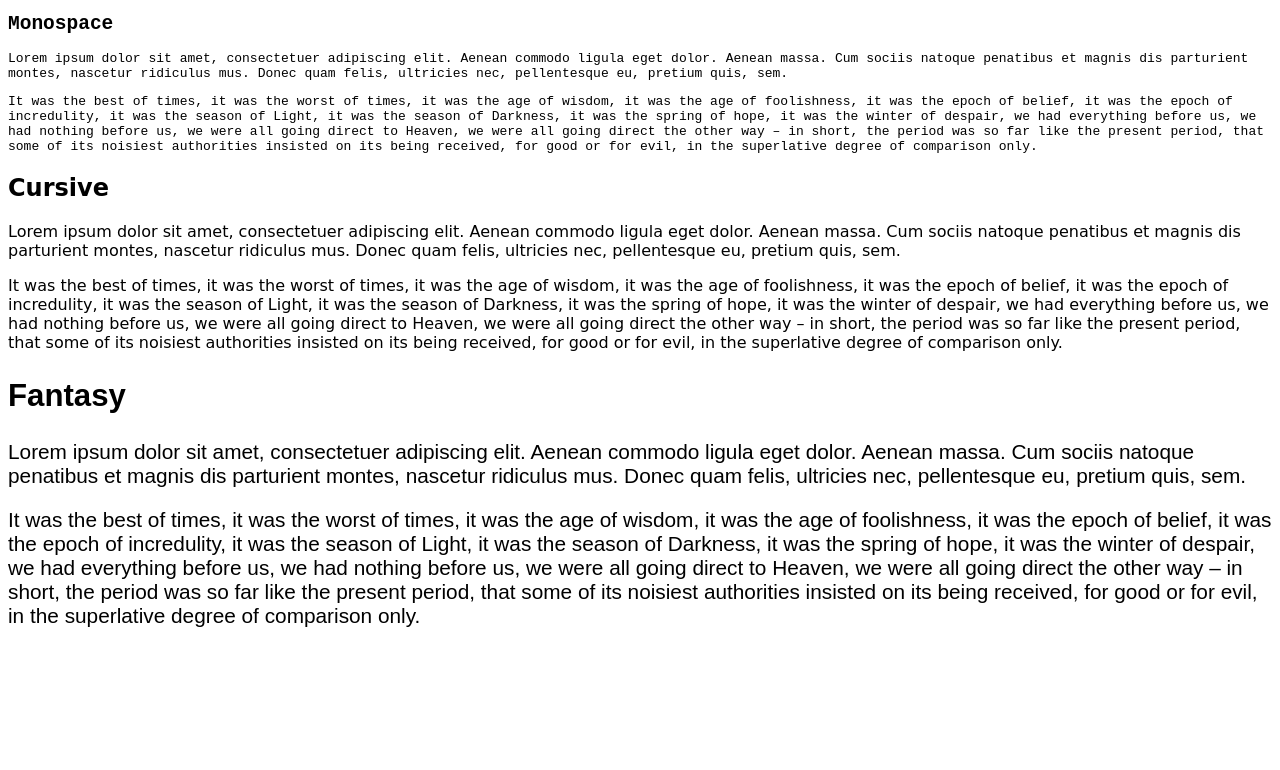
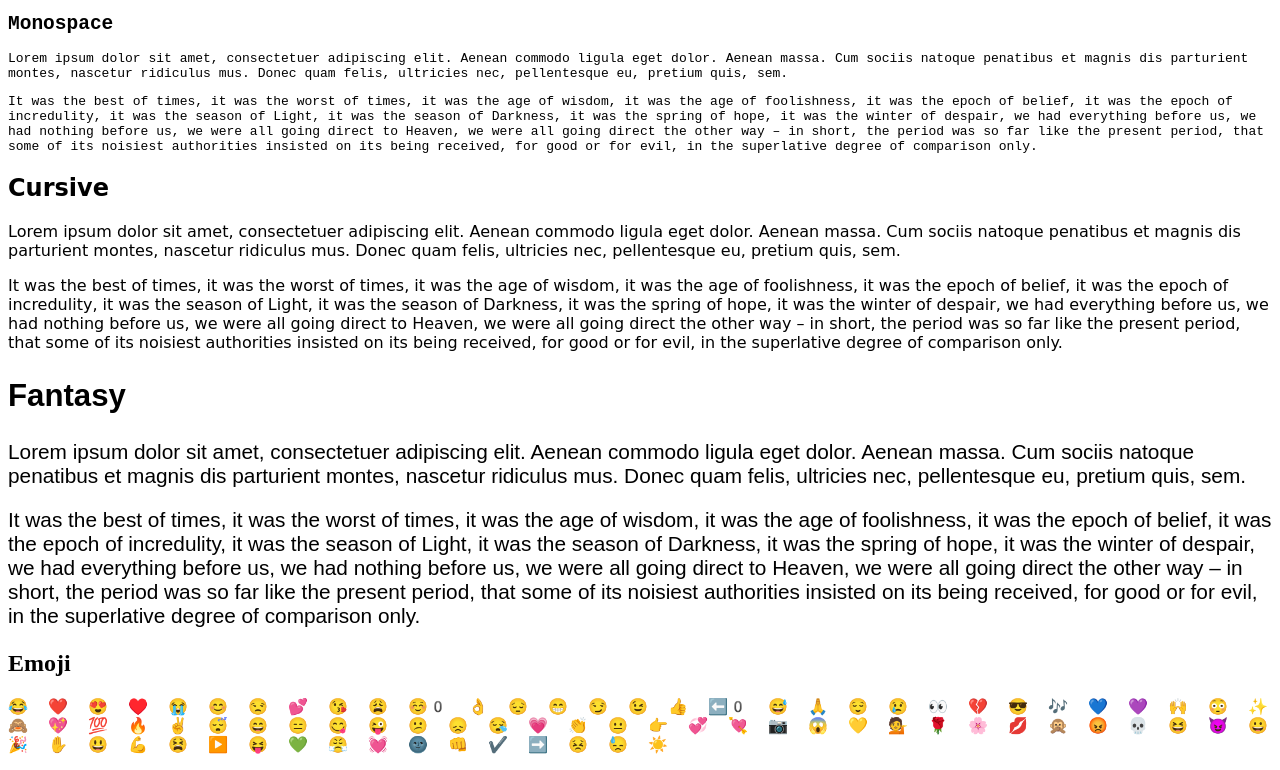
Before and after one commit to meskarune/meskarune.github.io, a plain HTML site: page demos/fonttest.html in a window 1280 px wide. Shown: the part 446-1216 px from the top of the page. Before the commit the page ends 1095 px from the top, so only its background shows below. Drawn offline with Linux system fonts and the light colour scheme.

Commit message:
added emoji to font test

```diff
--- a/demos/fonttest.html
+++ b/demos/fonttest.html
@@ -3,7 +3,7 @@
 <html>
   <head>
     <meta charset="utf-8">
-    <title>Font Test</title>
+    <title>Font Test - Default Browser Fonts</title>
     <meta name="viewport" content="width=device-width,initial-scale=1">
     <style>
     </style>
@@ -107,5 +107,12 @@
       insisted on its being received, for good or for evil, in
       the superlative degree of comparison only.</p>
     </article>
+    <article style="font-family:emoji;">
+      <h2>Emoji</h2>
+      <p>😂 ❤️ 😍 ♥️ 😭 😊 😒 💕 😘 😩 ☺️0 👌 😔 😁 😏 😉 👍 ⬅️0 😅 🙏 😌 😢 👀 💔
+      😎 🎶 💙 💜 🙌 😳 ✨ 🙈 💖 💯 🔥 ✌️ 😴 😄 😑 😋 😜 😕 😞 😪 💗 👏 😐 👉 💞
+      💘 📷 😱 💛 💁 🌹 🌸 💋 🙊 😡 💀 😆 😈 😀 🎉 ✋ 😃 💪 😫 ▶️ 😝 💚 😤 💓
+      🌚 👊 ✔️ ➡️ 😣 😓 ☀️</p>
+    </article>
   </body>
 </html>
```
